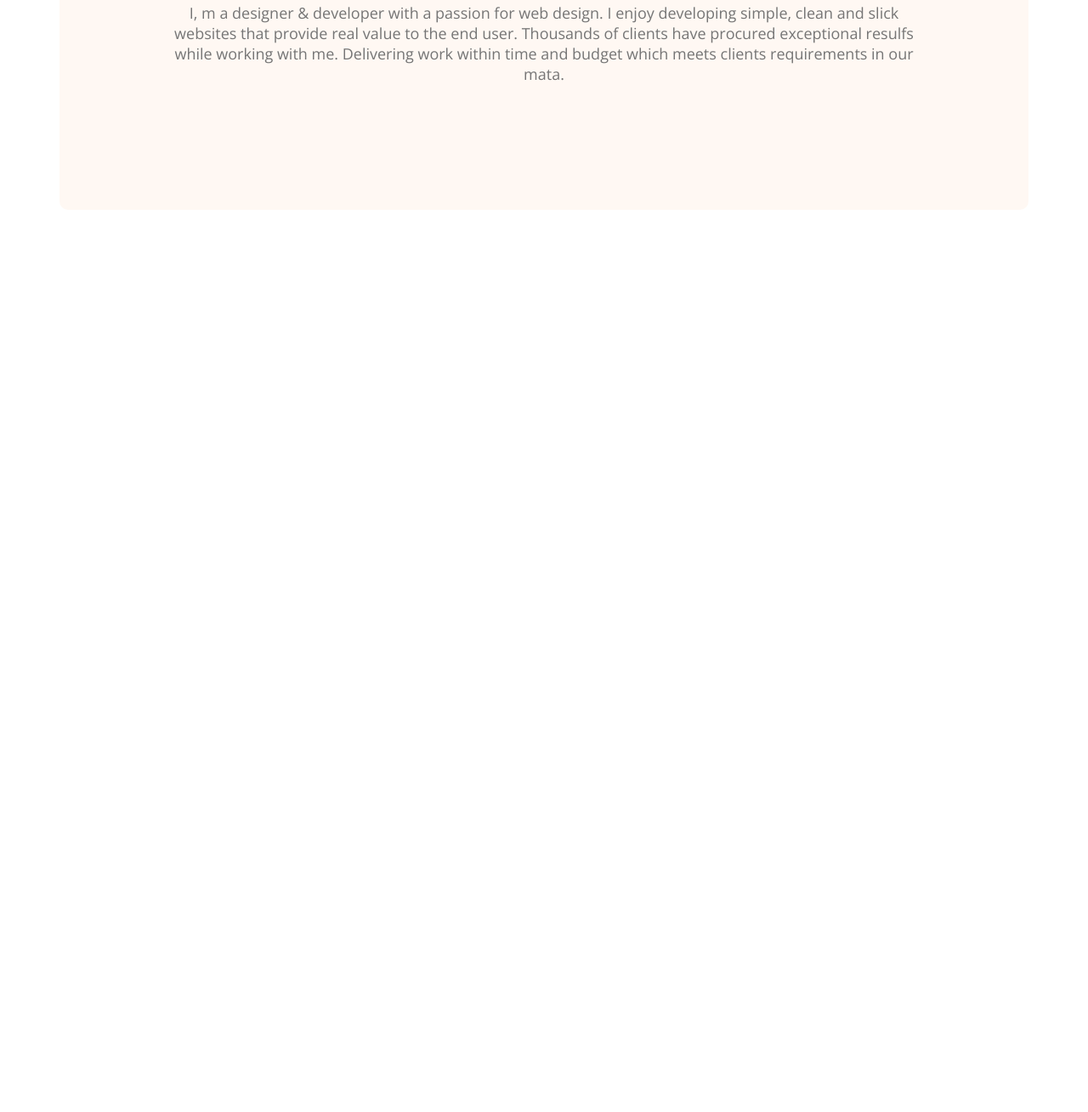
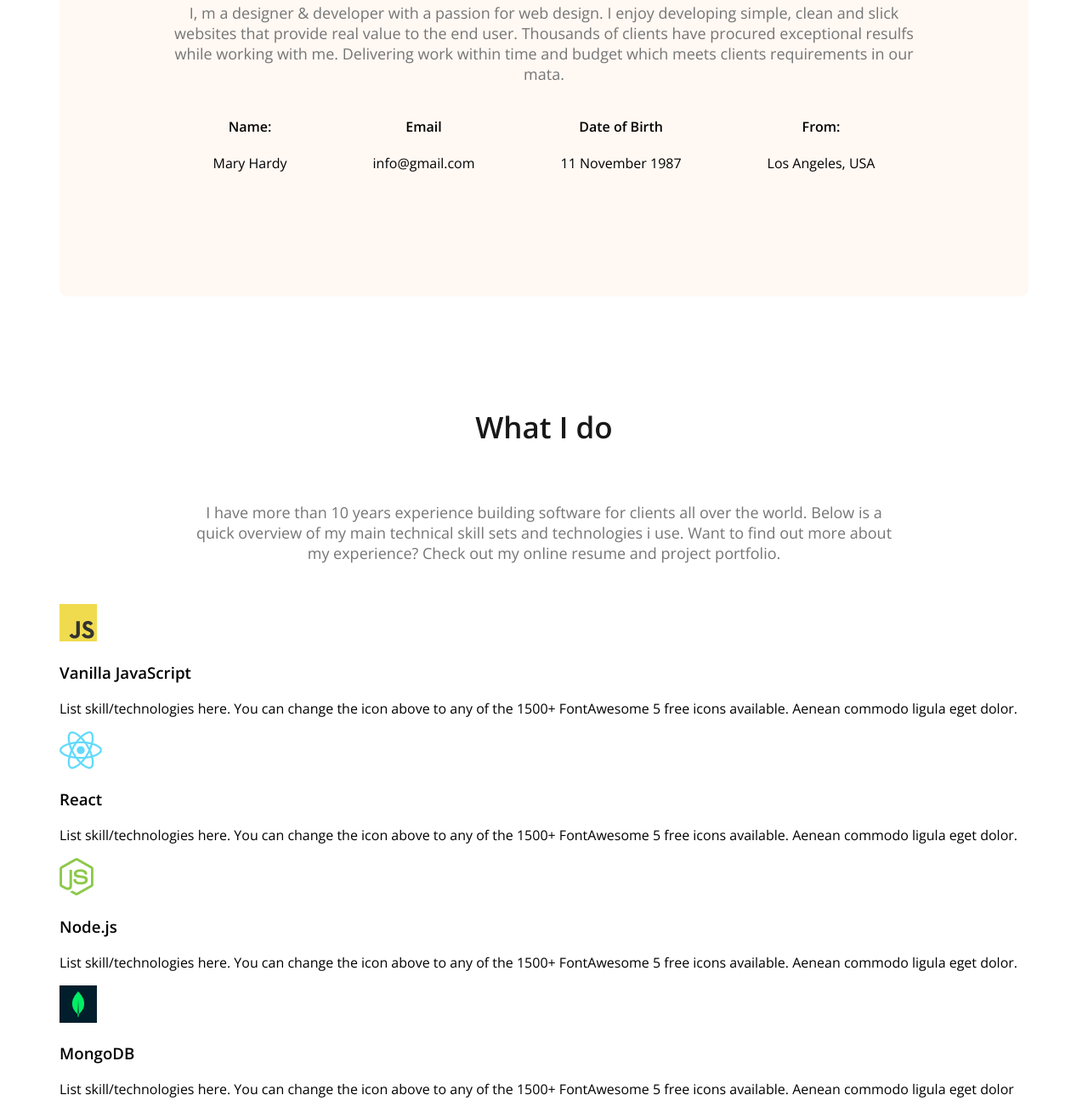
Before and after one commit to Atique7865/web-developer-portfolio, a plain HTML site: page index.html in a window 1280 px wide. Shown: the part 1142-2451 px from the top of the page at 85% size. Before the commit the page ends 1519 px from the top, so only its background shows below. Drawn offline with nearby package versions, Linux system fonts and the light colour scheme.

Commit message:
add new section

```diff
--- a/index.html
+++ b/index.html
@@ -41,6 +41,57 @@
               <section class="about">
               <h3 class="section-title">About Me</h3>
               <p class="section-description">I, m a designer & developer with a passion for web design. I enjoy developing simple, clean and slick websites that provide real value to the end user. Thousands of clients have procured exceptional resulfs while working with me. Delivering work within time and budget which meets clients requirements in our mata.</p>
+
+                <div class="about-info-container">
+                   <div class="about-info">
+                    <h4 class="info-title">Name:</h4>
+                    <p class="info-description">Mary Hardy</p>
+                   </div>
+                   <div class="about-info">
+                    <h4 class="info-title">Email</h4>
+                    <p class="info-description">info@gmail.com</p>
+                   </div>
+                   <div class="about-info">
+                    <h4 class="info-title">Date of Birth</h4>
+                    <p class="info-description">11 November 1987</p>
+                   </div>
+                   <div class="about-info">
+                    <h4 class="info-title">From:</h4>
+                    <p class="info-description">Los Angeles, USA</p>
+                   </div>
+
+                </div>
+
+            </section>
+
+            <section>
+                   <h3 class="section-title">What I do</h3>
+                   <p id="what-i-do-description" class="section-description">I have more than 10 years experience building software for clients all over the world. Below is a quick overview of my main technical skill sets and technologies i use. Want to find out more about my experience? Check out my online resume and project portfolio.</p>
+
+                   <div class="skills-container">
+                       <div class="skill">
+                        <img src="images/icons/js.png" alt="">
+                        <h3 class="skill-title">Vanilla JavaScript</h3>
+                        <p class="skill-description">List skill/technologies here. You can change the icon above to any of the 1500+ FontAwesome 5 free icons available. Aenean commodo ligula eget dolor.</p>
+                       </div>
+                       <div class="skill">
+                        <img src="images/icons/react.png" alt="">
+                        <h3 class="skill-title">React</h3>
+                        <p class="skill-description">List skill/technologies here. You can change the icon above to any of the 1500+ FontAwesome 5 free icons available. Aenean commodo ligula eget dolor.</p>
+                       </div>
+                       <div class="skill">
+                        <img src="images/icons/nodejs.png" alt="">
+                        <h3 class="skill-title">Node.js</h3>
+                        <p class="skill-description">List skill/technologies here. You can change the icon above to any of the 1500+ FontAwesome 5 free icons available. Aenean commodo ligula eget dolor.</p>
+                       </div>
+                       <div class="skill">
+                        <img src="images/icons/mongo.png" alt="">
+                        <h3 class="skill-title">MongoDB</h3>
+                        <p class="skill-description">List skill/technologies here. You can change the icon above to any of the 1500+ FontAwesome 5 free icons available. Aenean commodo ligula eget dolor</p>
+                       </div>
+
+                   </div>
+
             </section>
 
     </main>
--- a/styles/portfolio.css
+++ b/styles/portfolio.css
@@ -129,3 +129,18 @@ main{
     max-width: 1140px;
     margin: 0  auto;
 }
+.about-info-container{
+
+    display: flex;
+    justify-content: space-around;
+}
+.about-info{
+
+    text-align: center;
+
+}
+
+#what-i-do-description{
+
+    padding: 30px 150px;
+}
```
